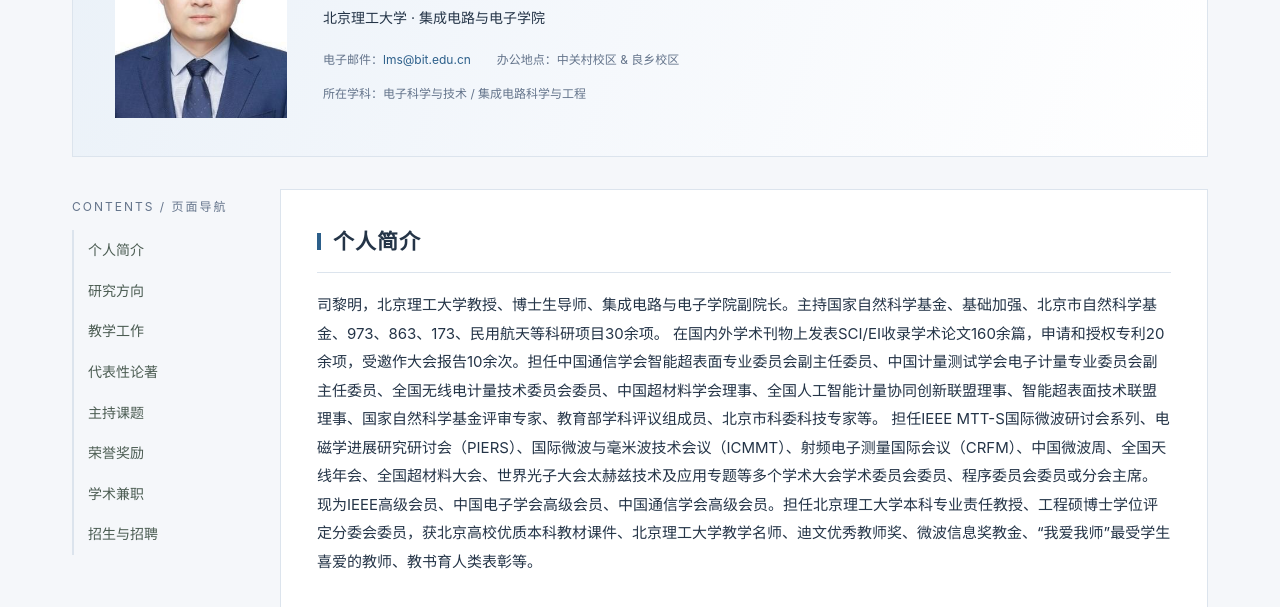
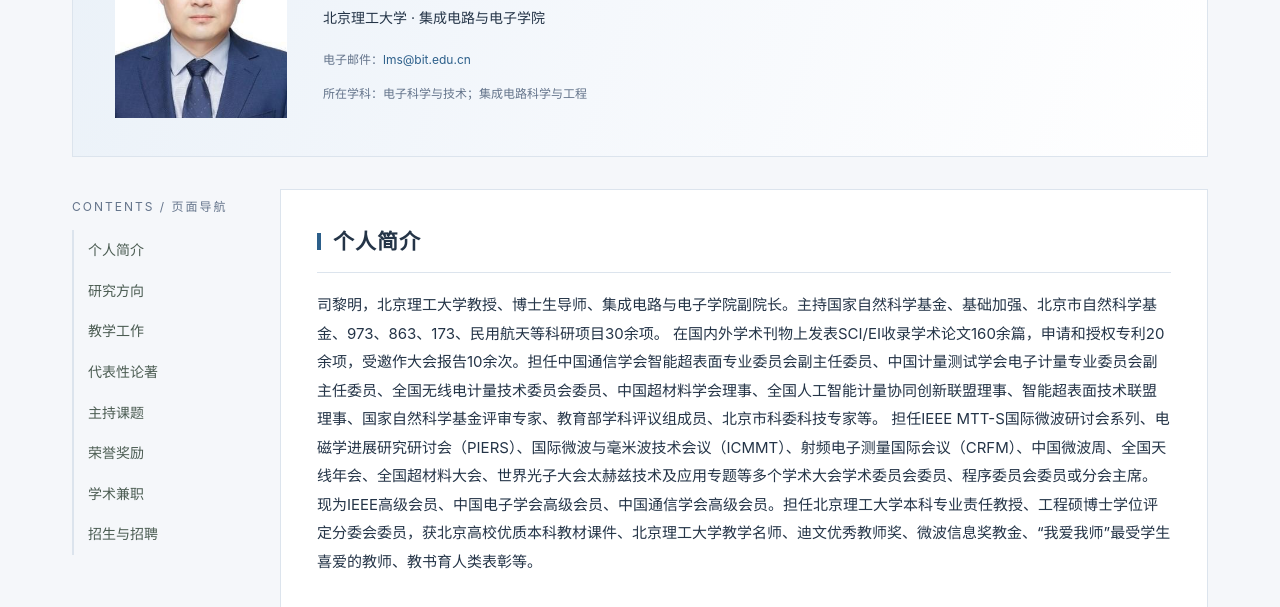
Before and after one commit to lmsbit/lmsbit.github.io, a plain HTML site: page index.html in a window 1280 px wide. Shown: the part 193-800 px from the top of the page. Drawn offline with Linux system fonts and the light colour scheme.

Commit message:
Update index.html

```diff
--- a/index.html
+++ b/index.html
@@ -102,9 +102,9 @@
         <div class="contact">
           <p>电子邮件：<a href="mailto:lms@bit.edu.cn">lms@bit.edu.cn</a></p>
               <!--  <p>办公电话：<a href="tel:13810113982">13810113982</a></p>-->
-          <p>办公地点：中关村校区 &amp; 良乡校区</p>
+         <!--  <p>办公地点：中关村校区 &amp; 良乡校区</p>-->
         </div>
-        <p class="subjects">所在学科：电子科学与技术 / 集成电路科学与工程</p>
+        <p class="subjects">所在学科：电子科学与技术；集成电路科学与工程</p>
       </div>
     </header>
 
```
